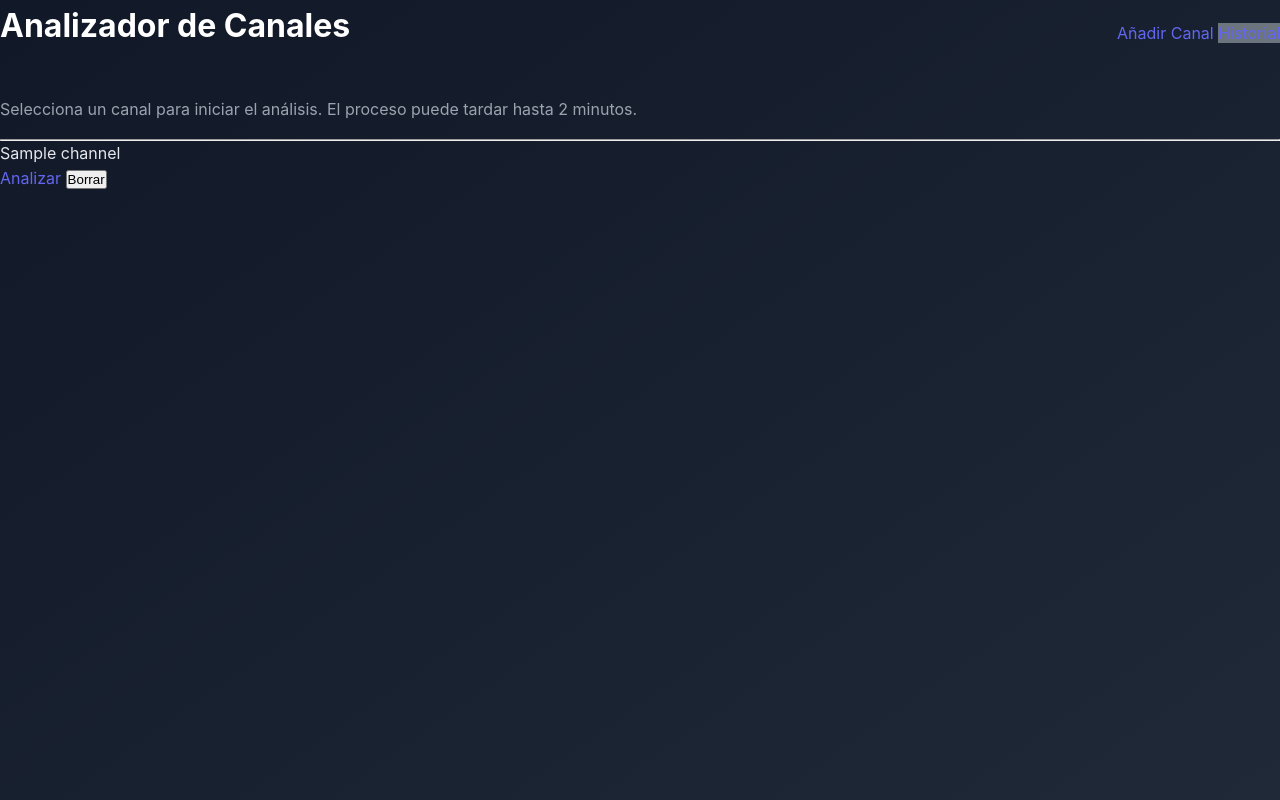
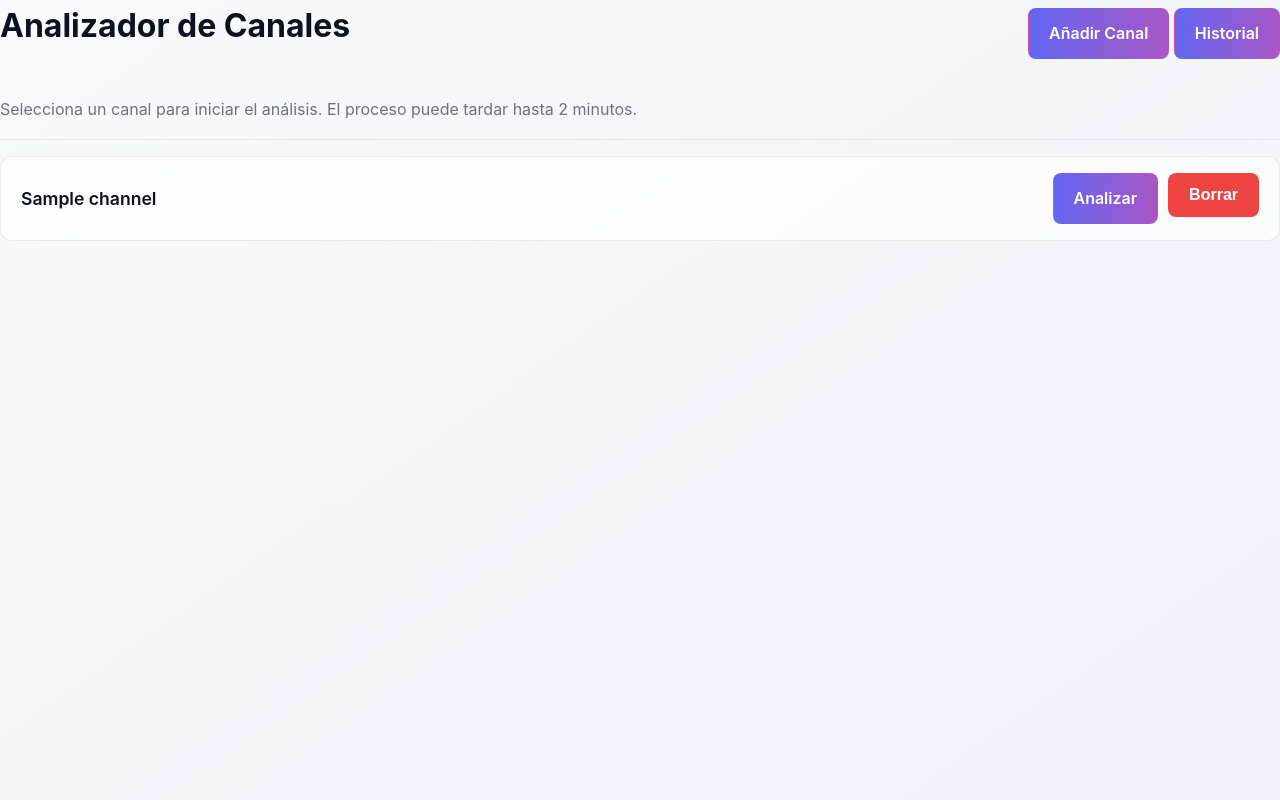
Before and after one commit to infoclusiv/bot-analizador-telegram, a Flask app: template templates/index.html in a window 1280 px wide. Run offline with Flask 3, Linux system fonts and the light colour scheme; the template is opened without the code that fills it: most values are stand-ins (such as "Sample title", 1, 10 or a date in 2020).

Commit message:
Arreglar css

```diff
--- a/static/style.css
+++ b/static/style.css
@@ -1,21 +1,24 @@
-/* --- INICIO DE LA HOJA DE ESTILOS MODERNA --- */
+/* --- INICIO DE LA HOJA DE ESTILOS (Light por defecto) --- */
 :root {
-    --primary-color: #6366f1; /* Un morado/azul moderno */
-    --secondary-color: #ec4899; /* Un rosa vibrante */
+  --primary-color: #6366f1; /* Morado/azul moderno */
+  --secondary-color: #ec4899; /* Rosa vibrante */
   --danger-color: #ef4444;
-    --background-start: #111827; /* Azul oscuro casi negro */
-    --background-end: #1f2937; /* Gris azulado oscuro */
-    --text-color: #e5e7eb; /* Gris muy claro */
-    --text-muted-color: #9ca3af; /* Gris más oscuro */
-    --glass-bg: rgba(255, 255, 255, 0.05);
-    --glass-border: rgba(255, 255, 255, 0.1);
+
+  /* Tema claro (por defecto) */
+  --background-start: #f8fafc;  /* Gris muy claro */
+  --background-end: #eef2f7;    /* Gris azulado claro */
+  --text-color: #0f172a;        /* Slate 900 */
+  --heading-color: #0b1220;     /* Un poco más oscuro para títulos */
+  --text-muted-color: #6b7280;  /* Slate 500 */
+
+  /* Superficies/vidrio */
+  --glass-bg: rgba(255, 255, 255, 0.7);
+  --glass-border: rgba(15, 23, 42, 0.08);
+
+  --shadow-md: 0 4px 20px rgba(2, 6, 23, 0.08);
 }
 
-* {
-    box-sizing: border-box;
-    margin: 0;
-    padding: 0;
-}
+* { box-sizing: border-box; margin: 0; padding: 0; }
 
 body {
   font-family: -apple-system, BlinkMacSystemFont, "Segoe UI", Roboto, Helvetica, Arial, sans-serif, "Apple Color Emoji", "Segoe UI Emoji";
@@ -33,7 +36,7 @@ body {
 }
 
 h1, h2, h3 {
-    color: #fff;
+  color: var(--heading-color);
   margin-bottom: 0.5em;
 }
 
@@ -47,10 +50,7 @@ a {
   text-decoration: none;
   transition: color 0.2s ease;
 }
-
-a:hover {
-    color: var(--secondary-color);
-}
+a:hover { color: var(--secondary-color); }
 
 .glass-card {
   background: var(--glass-bg);
@@ -60,12 +60,13 @@ a:hover {
   border: 1px solid var(--glass-border);
   padding: 25px 30px;
   margin-bottom: 20px;
-    box-shadow: 0 4px 30px rgba(0, 0, 0, 0.1);
+  box-shadow: var(--shadow-md);
 }
 
-.btn {
+/* Botones base + compatibilidad con tus clases */
+.btn, .btn-analyze, .btn-delete {
   display: inline-block;
-    font-weight: bold;
+  font-weight: 600;
   text-align: center;
   vertical-align: middle;
   cursor: pointer;
@@ -74,28 +75,28 @@ a:hover {
   font-size: 1rem;
   border-radius: 8px;
   text-decoration: none;
-    transition: all 0.2s ease-in-out;
+  transition: transform .2s ease, background-position .2s ease, filter .2s ease, color .2s ease;
 }
 
-.btn-primary {
+/* Analizar / primario */
+.btn-primary, .btn-analyze {
   color: #fff;
   background-image: linear-gradient(to right, var(--primary-color) 0%, var(--secondary-color) 100%);
   background-size: 200% auto;
 }
-
-.btn-primary:hover {
-    background-position: right center;
-    transform: scale(1.05);
+.btn-primary:hover, .btn-analyze:hover { background-position: right center; transform: translateY(-1px); }
+.btn-primary:focus-visible, .btn-analyze:focus-visible, .btn-delete:focus-visible {
+  outline: 2px solid var(--primary-color);
+  outline-offset: 2px;
+  border-radius: 10px;
 }
 
-.btn-danger {
+/* Peligro / borrar */
+.btn-danger, .btn-delete {
   color: #fff;
   background-color: var(--danger-color);
 }
-.btn-danger:hover {
-    filter: brightness(1.2);
-    transform: scale(1.05);
-}
+.btn-danger:hover, .btn-delete:hover { filter: brightness(1.1); transform: translateY(-1px); }
 
 .top-nav {
   display: flex;
@@ -105,45 +106,39 @@ a:hover {
   flex-wrap: wrap;
   gap: 15px;
 }
-.top-nav .nav-buttons {
-    display: flex;
-    gap: 10px;
-}
+.top-nav .nav-buttons { display: flex; gap: 10px; }
 
-.channel-list .channel {
+/* Ajustado a tu HTML (.channel sin .channel-list) */
+.channel {
   display: flex;
   justify-content: space-between;
   align-items: center;
   flex-wrap: wrap;
   gap: 15px;
+  padding: 16px 20px;
+  border: 1px solid var(--glass-border);
+  border-radius: 12px;
+  background: var(--glass-bg);
 }
-.channel-list .channel-name {
-    font-size: 1.2em;
-    font-weight: 500;
-}
+.channel-name { font-size: 1.1em; font-weight: 600; color: var(--heading-color); }
+.actions { display: flex; gap: 10px; flex-wrap: wrap; }
 
 .flash-message {
   padding: 15px;
   margin-bottom: 20px;
   border-radius: 8px;
-    background-color: rgba(34, 197, 94, 0.1);
-    color: #a7f3d0;
-    border: 1px solid rgba(34, 197, 94, 0.2);
+  background-color: rgba(16, 185, 129, 0.12);
+  color: #065f46;
+  border: 1px solid rgba(16, 185, 129, 0.25);
 }
 
-/* --- Estilos para Formularios --- */
-.form-group {
-    margin-bottom: 20px;
-}
-.form-group label {
-    display: block;
-    margin-bottom: 8px;
-    color: var(--text-muted-color);
-}
+/* Formularios */
+.form-group { margin-bottom: 20px; }
+.form-group label { display: block; margin-bottom: 8px; color: var(--text-muted-color); }
 .form-group input {
   width: 100%;
   padding: 12px;
-    background-color: rgba(0, 0, 0, 0.2);
+  background-color: rgba(255, 255, 255, 0.85);
   border: 1px solid var(--glass-border);
   border-radius: 8px;
   color: var(--text-color);
@@ -152,9 +147,10 @@ a:hover {
 .form-group input:focus {
   outline: none;
   border-color: var(--primary-color);
+  box-shadow: 0 0 0 3px rgba(99, 102, 241, 0.2);
 }
 
-/* --- Estilos para Tablas (Historial) --- */
+/* Tablas (Historial) */
 .table {
   width: 100%;
   border-collapse: separate;
@@ -173,34 +169,52 @@ a:hover {
 }
 .table tr td:first-child { border-left: 1px solid var(--glass-border); border-top-left-radius: 12px; border-bottom-left-radius: 12px; }
 .table tr td:last-child { border-right: 1px solid var(--glass-border); border-top-right-radius: 12px; border-bottom-right-radius: 12px; }
-.status-completed { color: #4ade80; }
-.status-failed { color: #f87171; }
-.status-pending { color: #fbbf24; }
+.status-completed { color: #16a34a; }
+.status-failed { color: #dc2626; }
+.status-pending { color: #d97706; }
 .actions-cell { display: flex; gap: 10px; flex-wrap: wrap; }
 
-
-/* --- Animación de Carga (Resultado) --- */
+/* Animación de Carga (Resultado) */
 .loader {
   width: 50px;
   height: 50px;
-    border: 5px solid rgba(255, 255, 255, 0.2);
+  border: 5px solid rgba(2, 6, 23, 0.08);
   border-top-color: var(--primary-color);
   border-radius: 50%;
   animation: spin 1s linear infinite;
   margin: 20px auto;
 }
-@keyframes spin {
-    to { transform: rotate(360deg); }
+@keyframes spin { to { transform: rotate(360deg); } }
+
+.loading-text { text-align: center; }
+pre {
+  white-space: pre-wrap;
+  word-wrap: break-word;
+  font-family: ui-monospace, SFMono-Regular, Menlo, Monaco, Consolas, "Liberation Mono", "Courier New", monospace;
+  background-color: rgba(2, 6, 23, 0.06);
+  padding: 15px;
+  border-radius: 8px;
+  border: 1px solid var(--glass-border);
 }
-.loading-text { text-align: center; }
-pre { white-space: pre-wrap; word-wrap: break-word; font-family: 'Courier New', Courier, monospace; background-color: rgba(0, 0, 0, 0.2); padding: 15px; border-radius: 8px; border: 1px solid var(--glass-border); }
 
-/* --- Responsive Design --- */
+hr { border: none; border-top: 1px solid var(--glass-border); margin: 16px 0; }
+
+/* Responsive Design */
 @media (max-width: 600px) {
   .container { margin: 20px auto; padding: 15px; }
-    .top-nav, .channel-list .channel { flex-direction: column; align-items: stretch; }
+  .top-nav, .channel { flex-direction: column; align-items: stretch; }
   .top-nav .nav-buttons { width: 100%; display: flex; flex-direction: column; }
-    .btn { width: 100%; text-align: center; }
+  .btn, .btn-analyze, .btn-delete { width: 100%; text-align: center; }
 }
 
-/* --- FIN DE LA HOJA DE ESTILOS MODERNA --- */
+/* Modo oscuro opcional: activa con <html data-theme="dark"> o <body data-theme="dark"> */
+[data-theme="dark"] {
+  --background-start: #111827; /* Azul oscuro casi negro */
+  --background-end: #1f2937;   /* Gris azulado oscuro */
+  --text-color: #e5e7eb;       /* Gris muy claro */
+  --heading-color: #ffffff;
+  --text-muted-color: #9ca3af;
+  --glass-bg: rgba(255, 255, 255, 0.05);
+  --glass-border: rgba(255, 255, 255, 0.1);
+}
+/* --- FIN DE LA HOJA DE ESTILOS --- */
```
Lines whose indentation alone changed are shown as unchanged.
